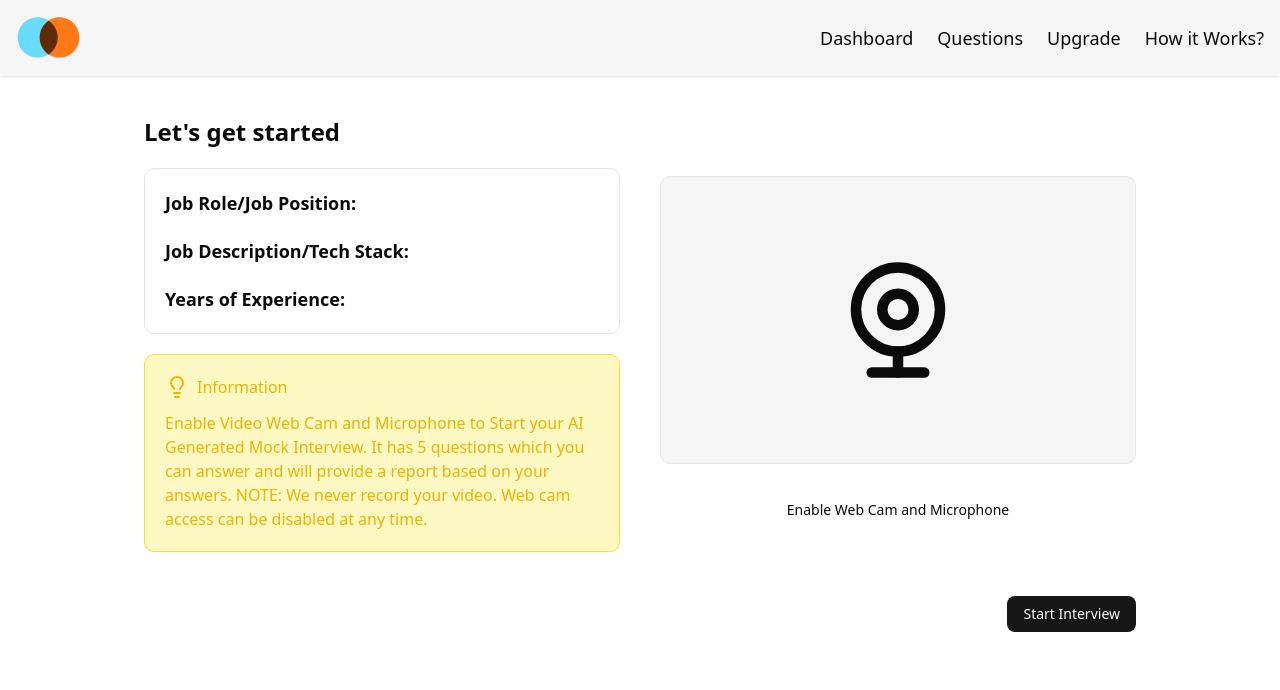
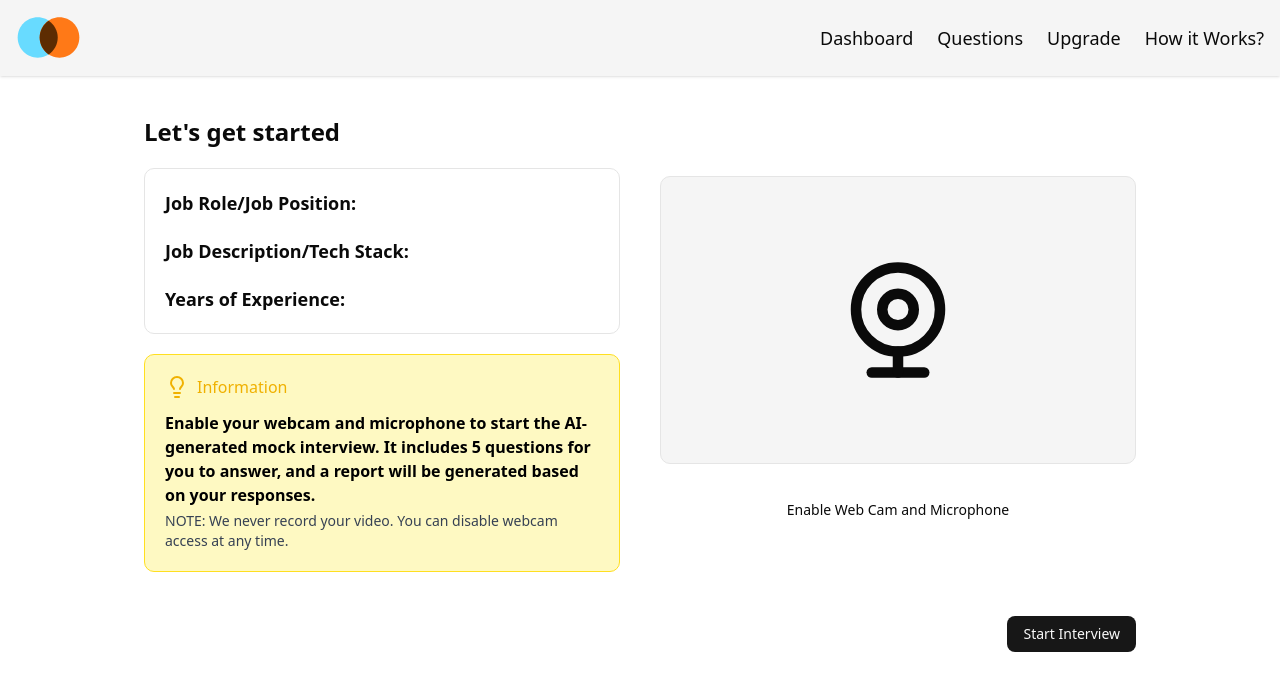
Before and after one commit to Dibyanshujha9/Ai_Interview_Mocker, a Next.js app: page /dashboard/interview/1 in a window 1280 px wide. Shown: the top 690 px of the page. Built offline with nearby package versions, Linux system fonts and the light colour scheme; no server answers; the database is empty.

Commit message:
Fixed the error!

```diff
--- a/app/dashboard/interview/[interviewId]/page.jsx
+++ b/app/dashboard/interview/[interviewId]/page.jsx
@@ -1,7 +1,5 @@
 "use client";
-
-import React, { useEffect, useState } from "react";
-import { use } from "react"; // 👈 this is new
+import React, { useEffect, useState, use } from "react";
 import { Button } from "@/components/ui/button";
 import { db } from "@/utils/db";
 import { MockInterview } from "@/utils/schema";
@@ -11,15 +9,17 @@ import Link from "next/link";
 import Webcam from "react-webcam";
 
 const InterviewPage = ({ params }) => {
-  const { interviewId } = use(params); // ✅ unwrap the promise with use()
+  // ✅ Fixed: Unwrap params Promise using React.use()
+  const { interviewId } = use(params);
 
   const [interviewData, setInterviewData] = useState(null);
   const [webCamEnabled, setWebCamEnabled] = useState(false);
 
   useEffect(() => {
-    console.log(interviewId);
-    GetInterviewDetails();
-  }, []);
+    if (interviewId) {
+      GetInterviewDetails();
+    }
+  }, [interviewId]);
 
   const GetInterviewDetails = async () => {
     try {
@@ -42,8 +42,11 @@ const InterviewPage = ({ params }) => {
   return (
     <div className="my-10">
       <h2 className="font-bold text-2xl">Let's get started</h2>
+
       <div className="grid grid-cols-1 md:grid-cols-2 gap-10">
+        {/* Left Section: Interview Info & Instructions */}
         <div className="flex flex-col my-5 gap-5">
+          {/* Interview Details */}
           <div className="flex flex-col p-5 rounded-lg border gap-5">
             <h2 className="text-lg">
               <strong>Job Role/Job Position: </strong>
@@ -58,23 +61,32 @@ const InterviewPage = ({ params }) => {
               {interviewData?.jobExperience}
             </h2>
           </div>
+
+          {/* Info Box */}
           <div className="p-5 border rounded-lg border-yellow-300 bg-yellow-100">
             <h2 className="flex gap-2 items-center text-yellow-500">
               <Lightbulb />
               <span>Information</span>
             </h2>
-            <h2 className="mt-3 text-yellow-500">
-              Enable Video Web Cam and Microphone to Start your AI Generated Mock Interview.
-              It has 5 questions which you can answer and will provide a report based on your answers.
-              NOTE: We never record your video. Web cam access can be disabled at any time.
-            </h2>
+            <p className="mt-3 text-black">
+              <strong>
+                Enable your webcam and microphone to start the AI-generated mock interview.
+                It includes 5 questions for you to answer, and a report will be generated based on your responses.
+              </strong>
+              <br />
+              <span className="text-sm mt-1 block text-gray-700">
+                NOTE: We never record your video. You can disable webcam access at any time.
+              </span>
+            </p>
           </div>
         </div>
+
+        {/* Right Section: Webcam */}
         <div>
           {webCamEnabled ? (
             <Webcam
               mirrored={true}
-              style={{ height: 300, width: "auto" }}
+              style={{ height: 300, width: "100%" }}
               onUserMedia={() => setWebCamEnabled(true)}
               onUserMediaError={() => {
                 alert("Webcam access error");
@@ -84,17 +96,15 @@ const InterviewPage = ({ params }) => {
           ) : (
             <>
               <WebcamIcon className="h-72 my-7 border rounded-lg w-full p-20 bg-secondary" />
-              <Button
-                className="w-full"
-                variant="ghost"
-                onClick={handleWebcamToggle}
-              >
+              <Button className="w-full" variant="ghost" onClick={handleWebcamToggle}>
                 Enable Web Cam and Microphone
               </Button>
             </>
           )}
         </div>
       </div>
+
+      {/* Start Interview Button */}
       <div className="flex justify-end items-end mt-6">
         <Link href={`/dashboard/interview/${interviewId}/start`}>
           <Button>Start Interview</Button>
```
